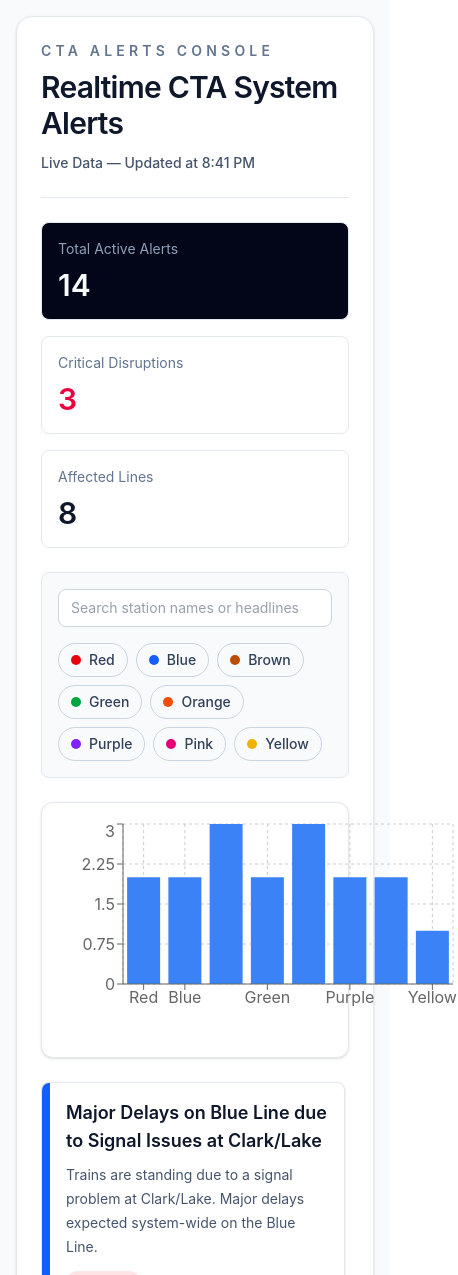
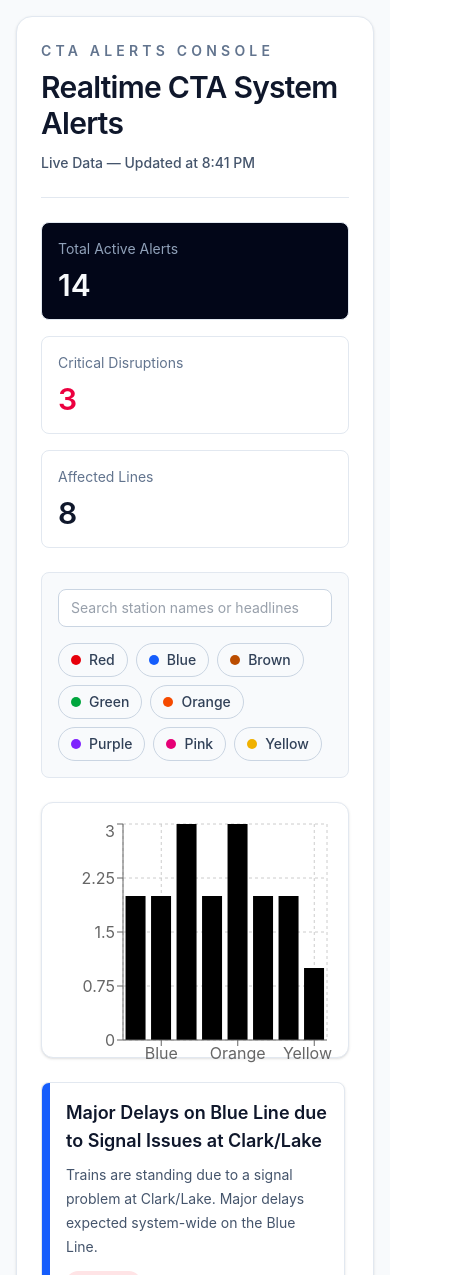
Before and after one commit to jisung594/cta-system-alerts, a React (Vite) app: page / in a window 390 px wide. Shown: the top 1275 px of the page, 458 px wide, since content can reach past the window. Built offline with nearby package versions, Linux system fonts and the light colour scheme.

Commit message:
feat: make chart responsive

```diff
--- a/src/components/AlertsBarChart/AlertsBarChart.tsx
+++ b/src/components/AlertsBarChart/AlertsBarChart.tsx
@@ -1,4 +1,11 @@
-import { BarChart, Bar, CartesianGrid, XAxis, YAxis } from 'recharts';
+import {
+  BarChart,
+  Bar,
+  CartesianGrid,
+  ResponsiveContainer,
+  XAxis,
+  YAxis
+} from 'recharts';
 
 // BarChart: provides the overall chart container and coordinate system for the bars.
 // Bar: draws each bar from the data array.
@@ -12,11 +19,15 @@
 
 export const AlertsBarChart = ({ data }: AlertsBarChartProps) => {
   return (
-    <BarChart width={400} height={200} data={data}>
-      <CartesianGrid strokeDasharray="3 3" />
-      <XAxis dataKey="line" />
-      <YAxis />
-      <Bar dataKey="count" fill="#3b82f6" />
-    </BarChart>
+    <div className="h-64 w-full">
+      <ResponsiveContainer width="100%" height="100%">
+        <BarChart data={data}>
+          <CartesianGrid strokeDasharray="3 3" />
+          <XAxis dataKey="line" />
+          <YAxis />
+          <Bar dataKey="count" fill={(entry: { color: string }) => entry.color} />
+        </BarChart>
+      </ResponsiveContainer>
+    </div>
   );
 };
```
